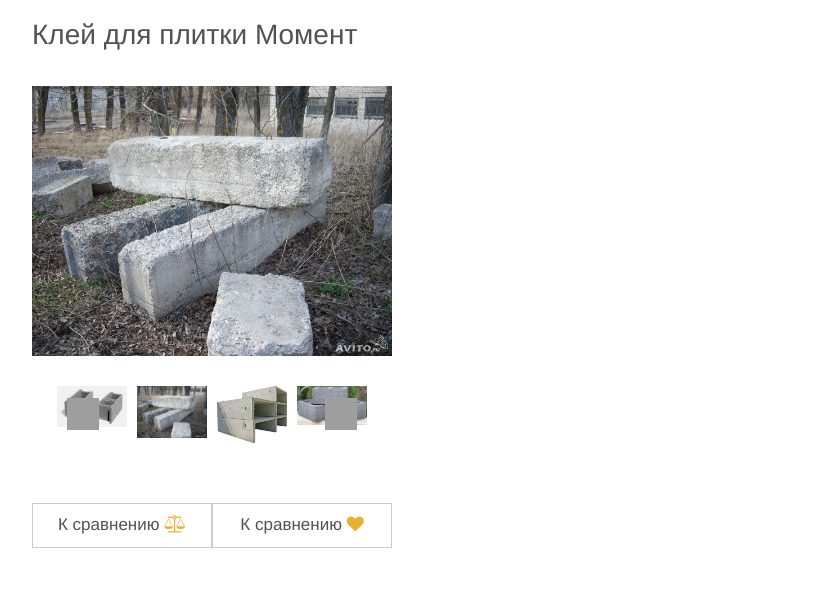
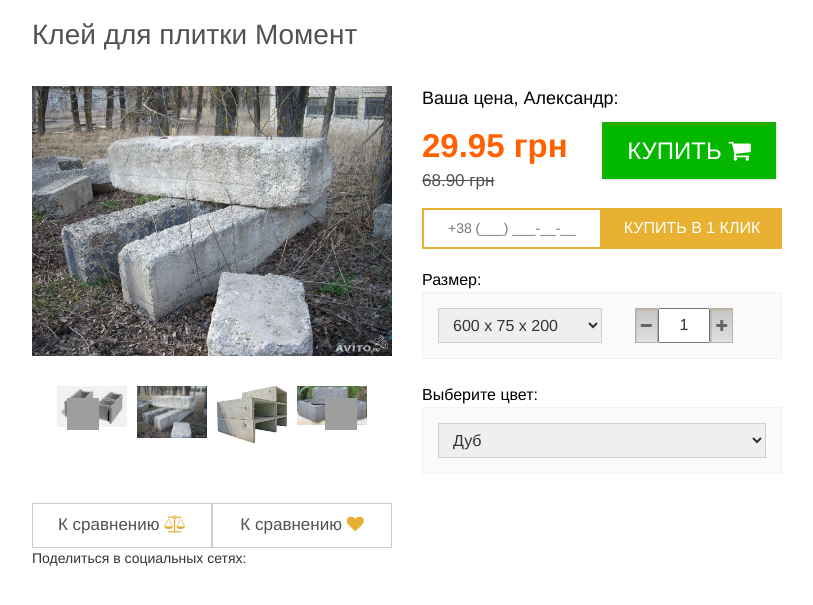
Before and after one commit to Barakial/MyProjectJob, a PHP site: page / in a window 1280 px wide. Shown: the top 605 px of the page, without its empty margins (38-851 px from the left). Run offline with PHP 8.4, Linux system fonts and the light colour scheme; grey boxes are pictures that could not be loaded.

Commit message:
Обнова в конце дня

```diff
--- a/StroyTorg/Card Product/css/styles.css
+++ b/StroyTorg/Card Product/css/styles.css
@@ -1201,3 +1201,123 @@
 .product-page .product-button-wishlist i{
     color: #e7b032;
 }
+.product-page p.you-price-name {
+    font-size: 18px;
+    color: #000;
+}
+.product-page .poduct-price-button {
+    display: inline-block;
+    width:100%;
+}
+.product-page .product-price {
+    float: left;
+    width:50%;
+}
+.product-page .product-price-new {
+    font-size: 33px;
+    font-weight: 600;
+    color: #ff6000;
+    margin: 0px;
+}
+.product-page .product-price-old {
+    text-decoration: line-through;
+    font-size: 17px;
+    color: #525252;
+}
+.product-page .product-button-add-cart {
+    float: left;
+    width:50%;
+    position: relative;
+    width: 174px;
+    height: 57px;
+    background-color: #04b800;
+    border: 1px solid #04b800;
+    box-shadow: inset 1px 1.7px 0 rgba(173, 120, 0, 0.32), 0.5px 0.9px 2px rgba(0, 0, 0, 0.15);
+    color: #fff;
+    font-size: 24px;
+    font-weight: 400;
+    line-height: 24px;
+    text-transform: uppercase;
+    padding: 7px 0;
+}
+.product-page input.product-form-telephone {
+    background-color: #fff;
+    border: 2px solid #e9b131;
+    height: 41px ;
+    color: #525252;
+    font-size: 14px ;
+    font-weight: 400;
+    text-align: center;
+    padding: 5px ;
+     float: left;
+    box-shadow: none;
+    width: 50%;
+}
+.product-page button.product-submit-telephone {
+    width: 50%;
+    float: right;
+    height: 41px;
+    background: #e9b131 !important;
+    border: 2px solid #e9b131;
+    color: #fff;
+    font-size: 16px;
+    font-weight: 400;
+    line-height: 14px;
+    text-transform: uppercase;
+}
+.product-page .product-select-size,
+.product-page .product-select-color{
+    width:100%;
+    display: inline-block;
+    margin-top: 20px;
+}
+.product-page .product-select-size p,
+.product-page .product-select-color p{
+    font-size: 16px;
+    color: #000;
+    margin: 0px;
+}
+.product-page .product-select-bg,
+.product-page .product-select-bg-color{
+    width: 100%;
+    display: inline-block;
+    background: #fafafa;
+    border: 1px solid #f2f2f3;
+    padding: 15px 15px;
+}
+.product-page select.product-select-option {
+    float: left;
+    font-size: 16px;
+    width: 50%;
+    height: 35px;
+    border: 1px solid #d0d0d0;
+    padding: 0px 10px;
+}
+.product-page .product-size-quantity {
+    display: flex;
+    float: right;
+    width:40%;
+}
+.product-page .product-size-quantity i {
+    line-height: 35px;
+    padding: 0 5px;
+    height: 35px;
+    opacity: 0.75;
+    background-color: white;
+    background-image: linear-gradient(to top, #d7d7d7 0%, rgba(147, 147, 147, 0.7) 100%);
+    border: 1px solid #9a9a9a;
+    box-shadow: inset 1px 1.7px 0 rgba(173, 120, 0, 0.32);
+    cursor: pointer;
+}
+.product-page input.product-input-quantity {
+    width: 40%;
+    text-align: center;
+    font-size: 16px;
+}
+.product-page .product-select-option-color {
+    width: 100%;
+    font-size: 16px;
+    height: 35px;
+    border: 1px solid #d0d0d0;
+    padding: 0px 10px;
+}
--- a/StroyTorg/Card Product/index.html
+++ b/StroyTorg/Card Product/index.html
@@ -1,4 +1,5 @@
 <!DOCTYPE html>
+<!--http://seroed.intfom.com/programirovanie/yii2/item/252-nastrojka-podklyucheniya-i-rabota-s-github#.WK78u1WLSJD-->
 <html>
 <head>
     <title>Карточка товара</title>
@@ -50,6 +51,54 @@
             <div class="product-button-group">
                 <button type="button" class="product-button-compare" title="В сравнение">К сравнению <i class="fa fa-balance-scale"></i></button>
                 <button type="button" class="product-button-wishlist" title="В сравнение">К сравнению <i class="fa fa-heart" aria-hidden="true"></i></button>
+            </div>
+            <div class="product-social-button">
+                <p>Поделиться в социальных сетях:</p>
+            </div>
+        </div>
+        <div class="col-lg-4">
+            <p class="you-price-name">
+                Ваша цена, Александр:
+            </p>
+            <div class="poduct-price-button">
+            <div class="product-price">
+                <p class="product-price-new">29.95 грн</p>
+                <p class="product-price-old">68.90 грн</p>
+            </div>
+                <button type="button" class="product-button-add-cart">Купить <i class="fa fa-shopping-cart" aria-hidden="true"></i></button>
+            </div>
+                <input type="text" name="telephone" class="product-form-telephone" placeholder="+38 (___) ___-__-__">
+                <button type="button" class="product-submit-telephone">Купить в 1 клик</button>
+            <div class="product-select-size">
+                <p>Размер:</p>
+                <div class="product-select-bg">
+                <select class="product-select-option">
+                    <option value="600 x 75 x 200">600 x 75 x 200</option>
+                    <option value="600 x 75 x 200">600 x 75 x 200</option>
+                    <option value="600 x 75 x 200">600 x 75 x 200</option>
+                    <option value="600 x 75 x 200">600 x 75 x 200</option>
+                    <option value="600 x 75 x 200">600 x 75 x 200</option>
+                    <option value="600 x 75 x 200">600 x 75 x 200</option>
+                </select>
+                <div class="product-size-quantity">
+                    <i class="fa fa-minus"></i>
+                    <input type="text" value="1" class="product-input-quantity">
+                    <i class="fa fa-plus"></i>
+                </div>
+                </div>
+            </div>
+            <div class="product-select-color">
+                <p>Выберите цвет:</p>
+                <div class="product-select-bg-color">
+                    <select class="product-select-option-color">
+                        <option value="Дуб"><img src="images/shares.png"> Дуб</option>
+                        <option value="Дуб">Дуб</option>
+                        <option value="Дуб">Дуб2</option>
+                        <option value="6Дуб">6Дуб</option>
+                        <option value="Дуб">Дуб7</option>
+                        <option value="Дуб">Дуб9</option>
+                    </select>
+                </div>
             </div>
         </div>
     </div>
```
